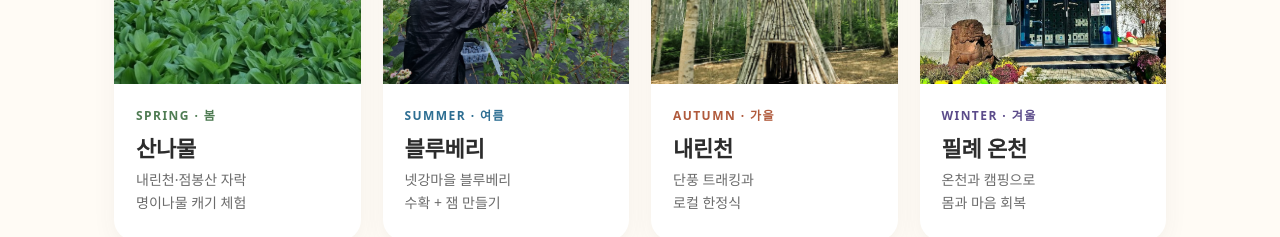
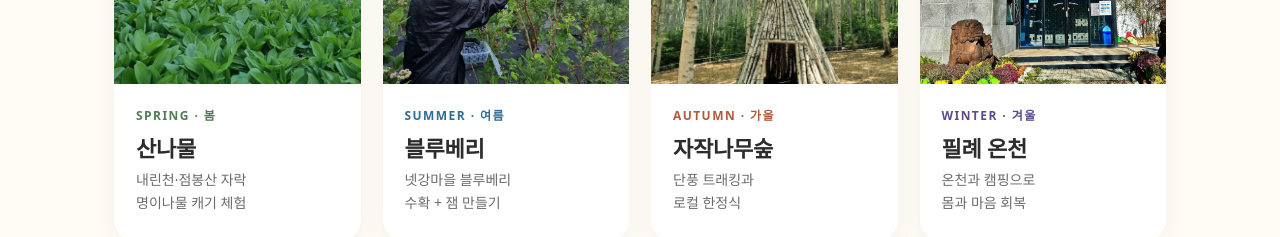
Before and after one commit to pks639844-design/inje-pitch, a plain HTML site: page index.html in a window 1280 px wide. Shown: the part 3100-3337 px from the top of the page. Drawn offline with Linux system fonts and the light colour scheme.

Commit message:
Update index.html

```diff
--- a/index.html
+++ b/index.html
@@ -881,7 +881,7 @@
         <div class="season-thumb"><img src="assets/birch-forest.webp" alt="인제 원대리 자작나무 숲"></div>
         <div class="season-body">
           <div class="season-label">AUTUMN · 가을</div>
-          <h3 class="season-title">내린천</h3>
+          <h3 class="season-title">자작나무숲</h3>
           <p class="season-sub">단풍 트래킹과<br>로컬 한정식</p>
         </div>
       </div>
```
